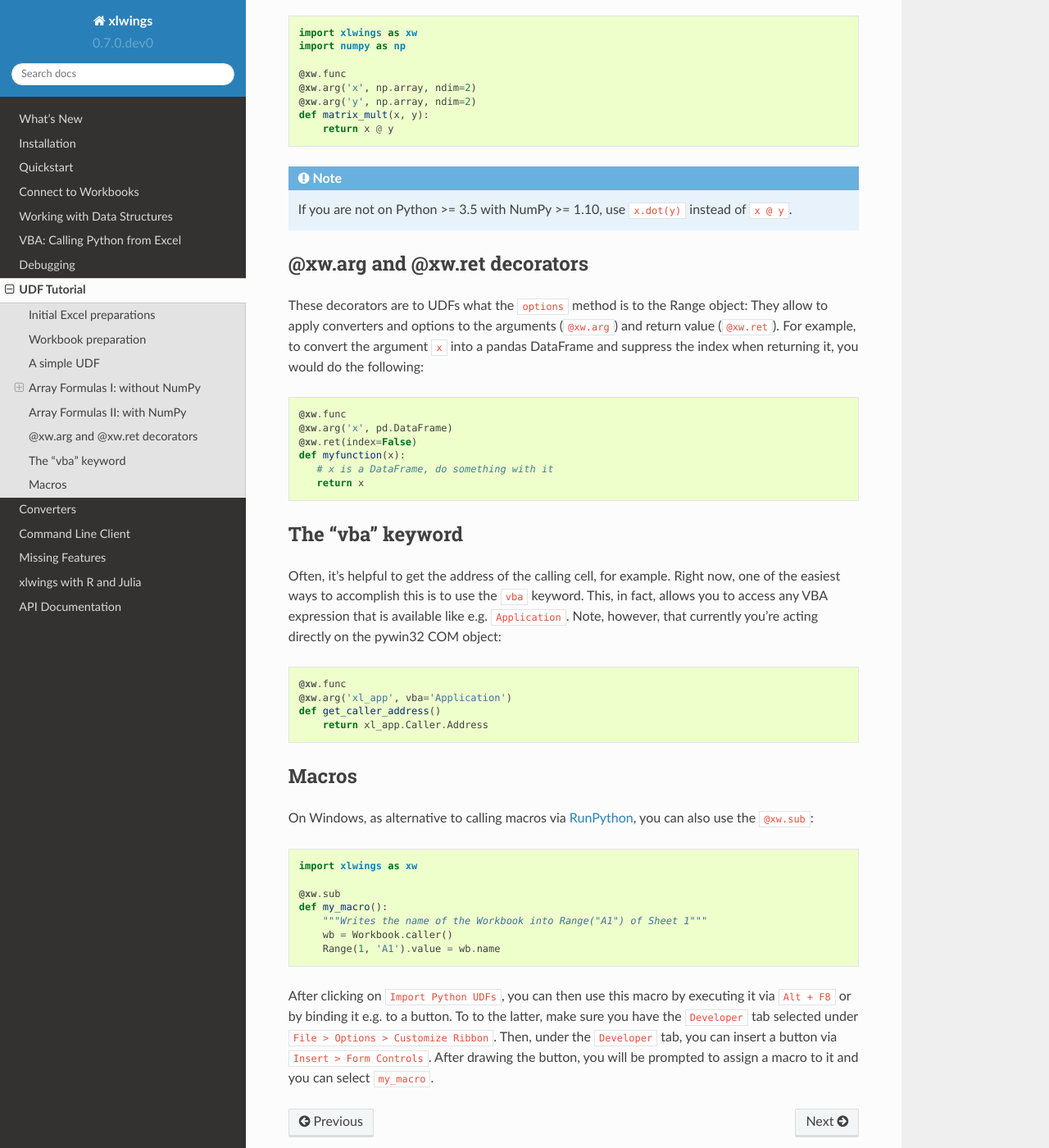
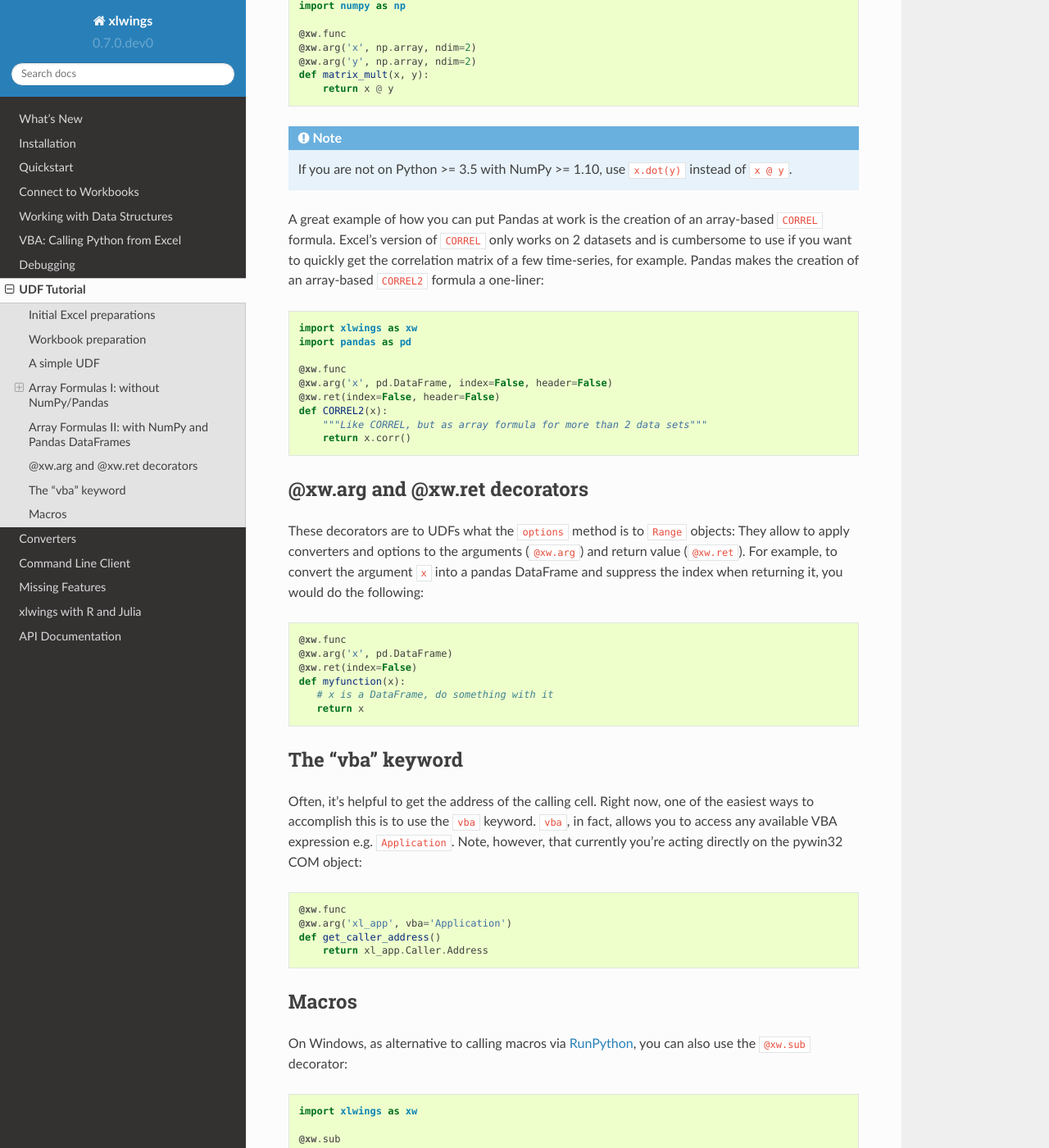
Before and after one commit to xlwings/xlwings, a Sphinx documentation site: the page built from docs/udfs.rst, in a window 1280 px wide and 1400 px high, scrolled down 3264 px. Shown: the whole window at 82% size. Built offline with Sphinx 7.4.7 and the Read the Docs theme 2.0.0, drawn with Linux system fonts in a browser that asks for light colours; some of the changed text lies outside the part shown.

Commit message:
worked on docs

```diff
--- a/docs/datastructures.rst
+++ b/docs/datastructures.rst
@@ -4,7 +4,7 @@ Working with Data Structures
 ============================
 
 This page gives you a quick introduction to the most common use cases and default behaviour of xlwings when reading and
-writing values. For an in-depth documentation of how to control things using the ``options`` method, have a look at Converters (TODO).
+writing values. For an in-depth documentation of how to control things using the ``options`` method, have a look at :ref:`converters`.
 
 Single Cells
 ------------
--- a/docs/debugging.rst
+++ b/docs/debugging.rst
@@ -7,7 +7,7 @@ Since xlwings runs in every Python environment, you can use your preferred way o
 
 * **RunPython**: When calling Python through ``RunPython``, you can use a ``mock_caller`` to make it easy to switch
   back and forth between calling things from Excel and Python.
-* **UDFs**: When debugging User Defined Functions , xlwings offers a convenient debugging server
+* **UDFs**: For debugging User Defined Functions, xlwings offers a convenient debugging server
 
 
 To begin with, Excel will show Python errors in a Message Box:
--- a/docs/udfs.rst
+++ b/docs/udfs.rst
@@ -65,8 +65,8 @@ Let's assume you have a Workbook ``myproject.xlsm``, then you would write the fo
     in Python.
 
 
-Array Formulas I: without NumPy
--------------------------------
+Array Formulas I: without NumPy/Pandas
+--------------------------------------
 
 Array formulas are much more efficient than many single-cell formulas, so it's generally a good idea to use them,
 especially if you hit performance problems.
@@ -108,10 +108,8 @@ column/row or a two-dimensional Range, you can extend the above formula like thi
     def add_one(data):
         return [[cell + 1 for cell in row] for row in data]
 
-Accordingly, you can use ``ndim=1`` to force a single cell to arrive as list.
-
-Array Formulas II: with NumPy
------------------------------
+Array Formulas II: with NumPy and Pandas DataFrames
+---------------------------------------------------
 
 Often, you'll want to use NumPy arrays or Pandas DataFrames as this unlocks the full power of Python's ecosystem
 for scientific computing.
@@ -129,10 +127,25 @@ To define a formula for matrix multiplication using numpy arrays, you would defi
 
 .. note:: If you are not on Python >= 3.5 with NumPy >= 1.10, use ``x.dot(y)`` instead of ``x @ y``.
 
+A great example of how you can put Pandas at work is the creation of an array-based ``CORREL`` formula. Excel's
+version of ``CORREL`` only works on 2 datasets and is cumbersome to use if you want to quickly get the correlation
+matrix of a few time-series, for example. Pandas makes the creation of an array-based ``CORREL2`` formula a one-liner::
+
+    import xlwings as xw
+    import pandas as pd
+
+    @xw.func
+    @xw.arg('x', pd.DataFrame, index=False, header=False)
+    @xw.ret(index=False, header=False)
+    def CORREL2(x):
+        """Like CORREL, but as array formula for more than 2 data sets"""
+        return x.corr()
+
+
 @xw.arg and @xw.ret decorators
 ------------------------------
 
-These decorators are to UDFs what the ``options`` method is to the Range object: They allow to apply converters and
+These decorators are to UDFs what the ``options`` method is to ``Range`` objects: They allow to apply converters and
 options to the arguments (``@xw.arg``) and return value (``@xw.ret``). For example, to convert the argument ``x`` into
 a pandas DataFrame and suppress the index when returning it, you would do the following::
 
@@ -146,10 +159,9 @@ a pandas DataFrame and suppress the index when returning it, you would do the fo
 The "vba" keyword
 -----------------
 
-Often, it's helpful to get the address of the calling cell, for example. Right now, one of the easiest ways to
-accomplish this is to use the ``vba`` keyword. This, in fact, allows you to access any VBA expression that is
-available like e.g. ``Application``. Note, however, that currently you're acting directly on the pywin32
-COM object::
+Often, it's helpful to get the address of the calling cell. Right now, one of the easiest ways to
+accomplish this is to use the ``vba`` keyword. ``vba``, in fact, allows you to access any available VBA expression
+e.g. ``Application``. Note, however, that currently you're acting directly on the pywin32 COM object::
 
     @xw.func
     @xw.arg('xl_app', vba='Application')
@@ -162,15 +174,16 @@ COM object::
 Macros
 ------
 
-On Windows, as alternative to calling macros via :ref:`RunPython <run_python>`, you can also use the ``@xw.sub``::
+On Windows, as alternative to calling macros via :ref:`RunPython <run_python>`, you can also use the ``@xw.sub``
+decorator::
 
     import xlwings as xw
 
     @xw.sub
     def my_macro():
         """Writes the name of the Workbook into Range("A1") of Sheet 1"""
-        wb = Workbook.caller()
-        Range(1, 'A1').value = wb.name
+        wb = xw.Workbook.caller()
+        xw.Range(1, 'A1').value = wb.name
 
 After clicking on ``Import Python UDFs``, you can then use this macro by executing it via ``Alt + F8`` or by
 binding it e.g. to a button. To to the latter, make sure you have the ``Developer`` tab selected under ``File >
```
Also changed, not shown: other parts of docs/udfs.rst (+1 -1 lines), docs/converters.rst (+14 -10 lines).
